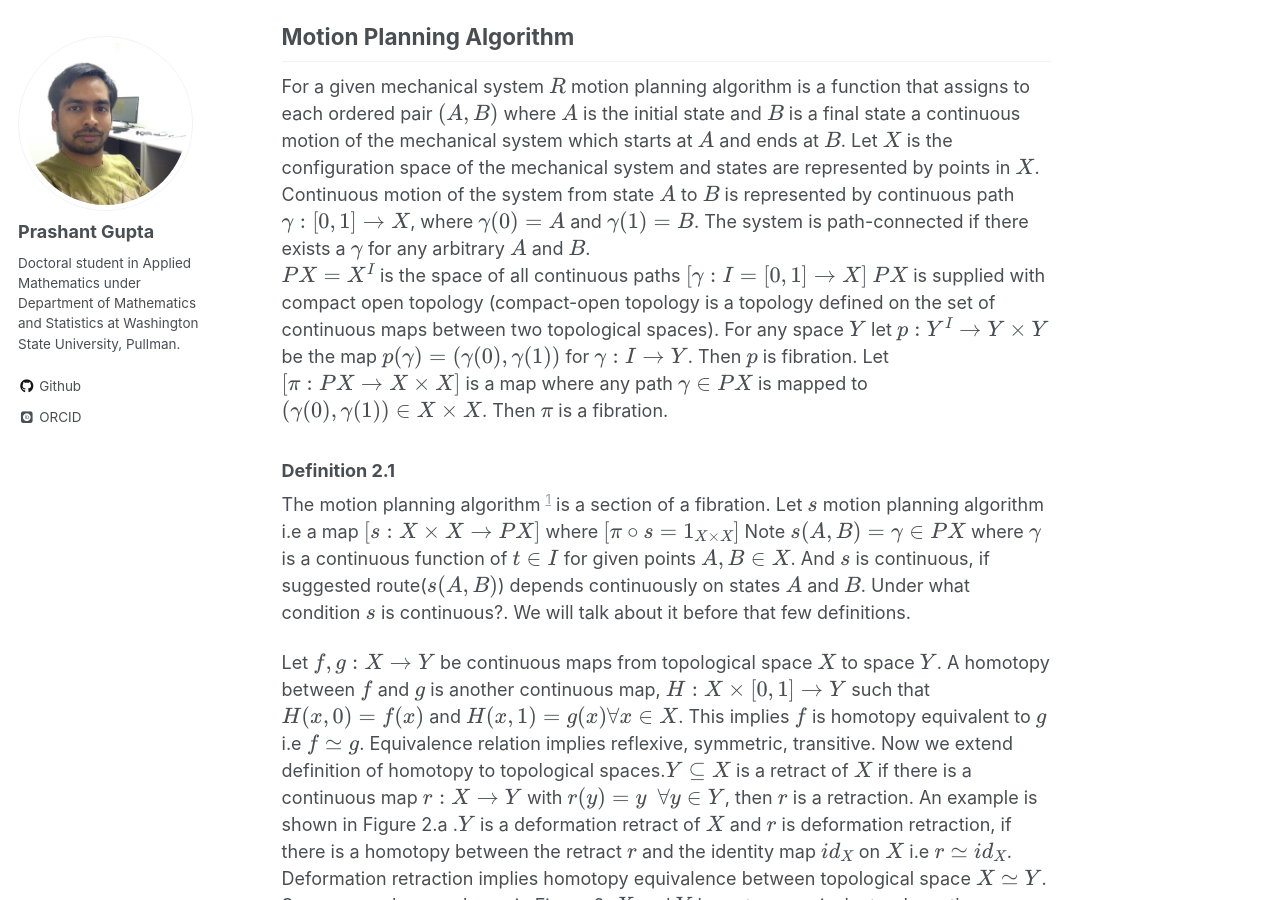
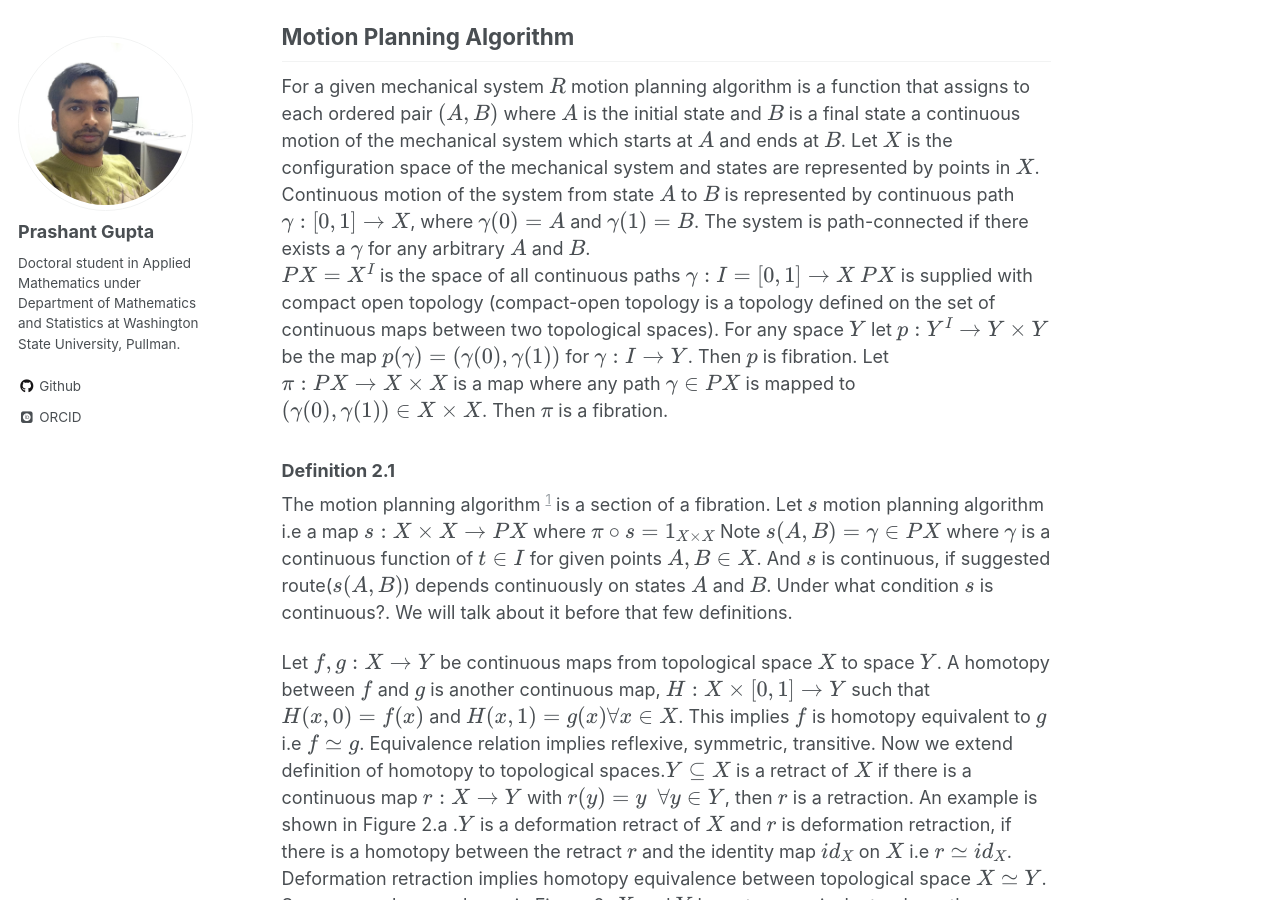
Before and after one commit to pragup/pragup.github.io, a Jekyll site: the page built from _posts/2020-03-08-Topological-Robot-Motion-Planning.md, in a window 1280 px wide and 900 px high, scrolled down 996 px. Built offline with Jekyll 4.4.1, drawn with Linux system fonts in a browser that asks for light colours; some web fonts are replaced; formulas are drawn with MathJax 3; some of the changed text lies outside the part shown.

Commit message:
updating section 3

```diff
--- a/_posts/2020-03-08-Topological-Robot-Motion-Planning.md
+++ b/_posts/2020-03-08-Topological-Robot-Motion-Planning.md
@@ -35,16 +35,16 @@ continuous motion of the mechanical system which starts at $A$ and ends at $B$.
 in $X$. Continuous motion of the system from state $A$ to $B$ is represented by continuous path $\gamma: [0, 1] \to X$, where $\gamma(0)= A$ and $\gamma(1)= B$. The system is
 path-connected if there exists a $\gamma$ for any arbitrary $A$ and $B$.
 $PX = X^I$ is the space of all continuous paths
-$\[\gamma: I=[0, 1] \to X \]$
+$\gamma: I=[0, 1] \to X $
 $PX$ is supplied with compact open topology (compact-open topology is a topology defined on the set of continuous maps between two topological spaces). For any space $Y$ let
-$p: Y^I \to Y \times Y$ be the map $p(\gamma) = (\gamma(0), \gamma(1))$ for $\gamma: I\to Y$. Then $p$ is fibration. Let $\[\pi : PX \to X \times X\]$ is a map where any path
+$p: Y^I \to Y \times Y$ be the map $p(\gamma) = (\gamma(0), \gamma(1))$ for $\gamma: I\to Y$. Then $p$ is fibration. Let $\pi : PX \to X \times X$ is a map where any path
 $\gamma \in PX$ is mapped to $(\gamma(0), \gamma(1)) \in X\times X$. Then $\pi$ is a fibration.
 
 
 
 ### Definition 2.1 ###
 The motion planning algorithm [^Mi2014] is a section of a fibration.
-Let $s$ motion planning algorithm i.e a map $\[s: X \times X \to PX\]$ where $\[\pi \circ s  = 1_{X \times X}\]$
+Let $s$ motion planning algorithm i.e a map $s: X \times X \to PX$ where $\pi \circ s  = 1_{X \times X}$
 Note $ s(A, B) = \gamma \in PX $ where $\gamma $ is a continuous function of $t \in I$ for given points $A, B \in X$.
 And $s$ is continuous, if suggested route($s(A, B)$) depends continuously on states $A$ and $B$.
 Under what condition $s$ is continuous?. We will talk about it before that few definitions.
```
Also changed, not shown: other parts of _posts/2020-03-08-Topological-Robot-Motion-Planning.md (+2 -2 lines).
